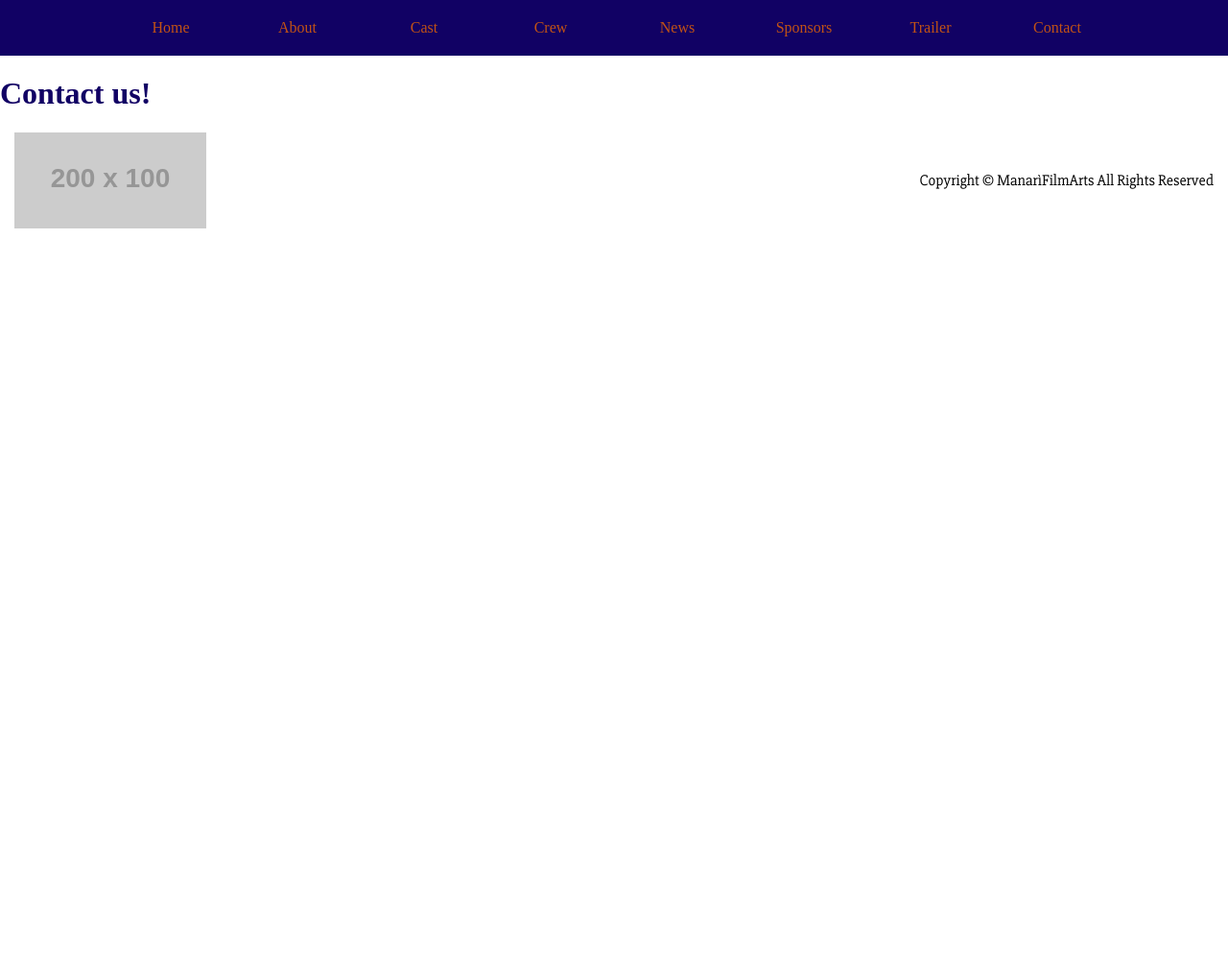
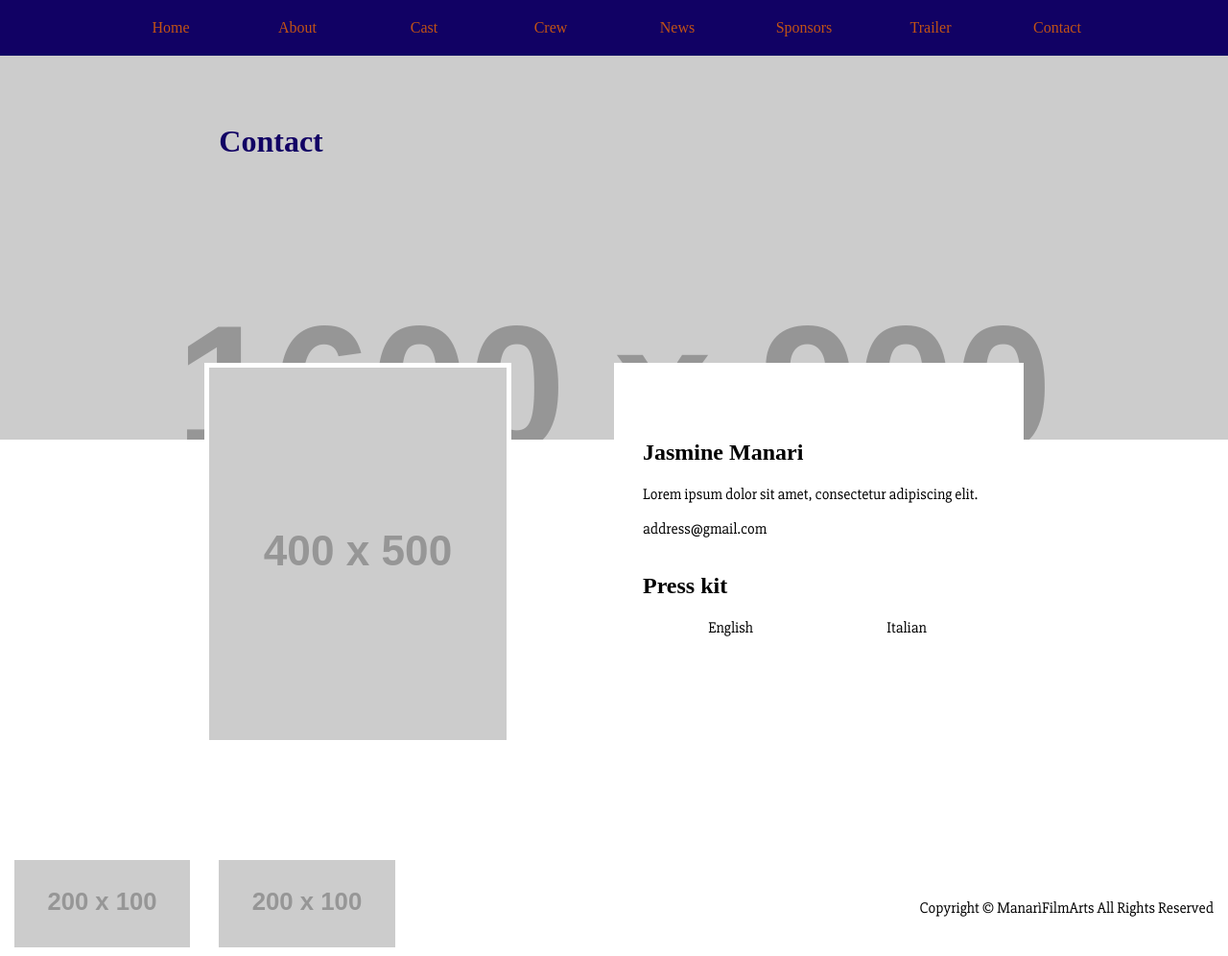
Before and after one commit to JasmineManari/jasminemanari.github.io, a Jekyll site: the page built from contact.html, in a window 1280 px wide. Shown: the whole page at 96% size. Built offline with Jekyll 4.4.1, drawn with Linux system fonts in a browser that asks for light colours; some web fonts are replaced; before the commit the page ends 900 px from its top, so only the background shows below that.

Commit message:
add contact sponsors and trailer

```diff
--- a/_includes/footer.html
+++ b/_includes/footer.html
@@ -1,10 +1,13 @@
 <footer class="container-fluid">
   <div class="row">
 
-    <div class="col-md-4 logo">
+    <div class="col-md-2 logo">
       <img src="http://placehold.it/200x100" class="img-responsive" />
     </div>
 
+    <div class="col-md-2">
+      <img src="http://placehold.it/200x100&text=Facebook" class="img-responsive" />
+    </div>
     <div class="col-md-4"></div>
 
     <div class="col-md-4 text-right copyright">Copyright &copy; ManarìFilmArts All Rights Reserved</div>
--- a/assets/css/page.sass
+++ b/assets/css/page.sass
@@ -21,6 +21,8 @@ footer
 h1
   font-family: $font1
   color: $blue
+h2
+  font-family: $font1
 
 
 .space-buffer
@@ -54,6 +56,10 @@ h1
   margin-top: -80px
   padding: 5px
   background-color: white
+.small-thumb-overlay
+  margin-top: -45px
+  padding: 5px
+  background-color: white
 
 
 .menu
@@ -75,3 +81,9 @@ h1
       color: $orange
       &:hover
         color: $yellow
+
+
+.press
+  div
+    font-family: $font2
+    text-align: center
--- a/contact.html
+++ b/contact.html
@@ -3,4 +3,35 @@ layout: page
 title : Contact us!
 ---
 
-<h1>{{ page.title }}</h1>
+<div class="jumbotron">
+  <div class="container-fluid">
+    <div class="row">
+      <div class="col-md-offset-2 col-md-4">
+        <h1>Contact</h1>
+      </div>
+    </div>
+  </div>
+</div>
+
+<div class="container-fluid">
+  <div class="row">
+    <div class="thumb-overlay col-md-offset-2 col-md-3">
+      <img src="http://placehold.it/400x500" class="img-responsive" />
+    </div>
+
+    <div class="content-overlay col-md-offset-1 col-md-4">
+      <h2>Jasmine Manari</h2>
+      <p>Lorem ipsum dolor sit amet, consectetur adipiscing elit.</p>
+      <p>address@gmail.com</p>
+      <div class="container-fluid">
+        <div class="row press">
+          <h2>Press kit</h2>
+          <div class="col-md-6">English</div>
+          <div class="col-md-6">Italian</div>
+        </div>
+      </div>
+    </div>
+  </div>
+</div>
+
+<div class="space-buffer"></div>
```
Also changed, not shown: sponsors.html (+32 -1 lines), trailer.html (+20 -1 lines).
